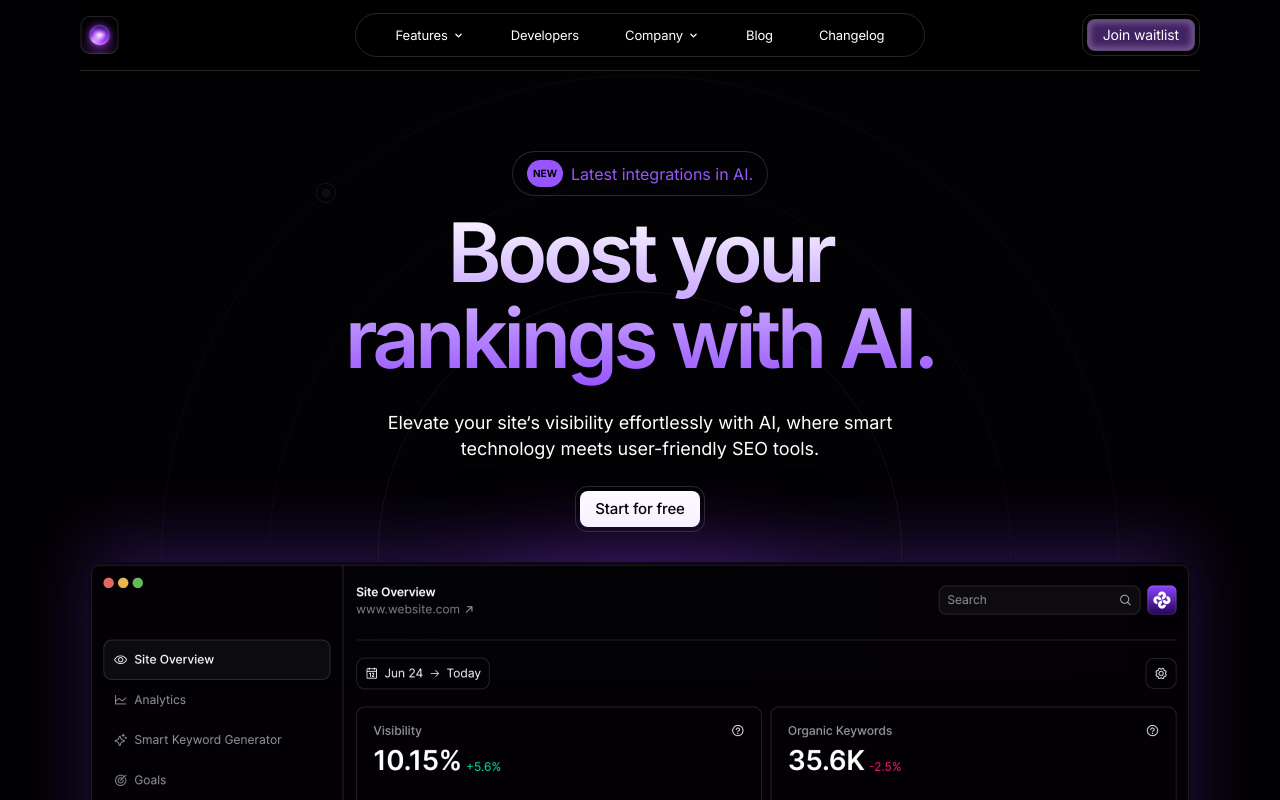
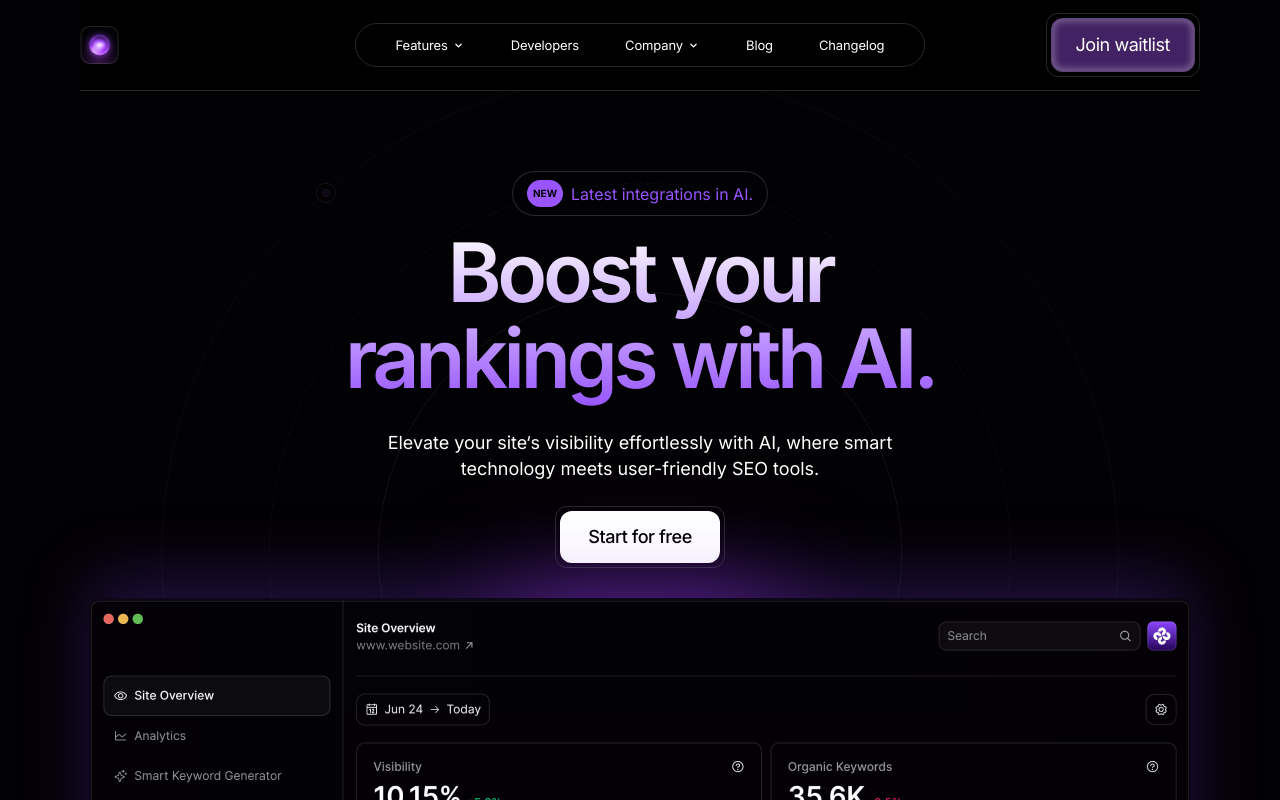
Before and after one commit to Omondi-mutuma/Rank.Ai, a Next.js app: page / in a window 1280 px wide. Shown: the top 800 px of the page. Built offline with nearby package versions, Linux system fonts and the light colour scheme.

Commit message:
Refine custom buttons

```diff
--- a/app/components/ui/Button.tsx
+++ b/app/components/ui/Button.tsx
@@ -13,32 +13,39 @@ const Button: React.FC<ButtonProps> = ({
   ...props
 }) => {
   const sizeClasses = {
-    default: "p-[2px_15px] text-[14px] font-regular",
-    small: "px-[15px] text-[13px]",
-    medium: "px-[15px] py-[5px] text-[15px] font-medium",
-    large: "px-6 py-3 text-lg",
+    default:
+      "px-4 py-2 text-sm font-regular sm:px-5 sm:py-2.5 sm:text-base md:px-6 md:py-3 md:text-lg", // Default sizing adjusts based on screen size
+    small:
+      "px-3 py-1 text-xs sm:px-4 sm:py-1.5 sm:text-sm md:px-5 md:py-2 md:text-base", // Smaller padding and text for small
+    medium:
+      "px-5 py-2 text-sm sm:px-6 sm:py-2.5 sm:text-base md:px-7 md:py-3 md:text-lg font-medium", // Adjust medium size
+    large:
+      "px-6 py-3 text-base sm:px-7 sm:py-3.5 sm:text-lg md:px-8 md:py-4 md:text-xl", // Larger text and padding for large screens
   };
 
   const colorClasses = {
     default:
       "bg-purple-500/40 border border-white/15 shadow-[inset_0px_0px_6px_3px_rgba(255,255,255,0.25)] backdrop-blur-[7px] hover:bg-purple-600/50 hover:border-white/25 hover:shadow-[inset_0px_0px_8px_4px_rgba(255,255,255,0.35)] transition-all duration-300",
-    primary: "bg-white text-black hover:bg-blue-600",
-    secondary: "bg-gray-500 text-white hover:bg-gray-600",
-    tertiary: "bg-white text-gray-800 border border-gray-300 hover:bg-gray-100",
+    primary:
+      "bg-white text-black hover:bg-blue-600 transition-all duration-300",
+    secondary:
+      "bg-gray-500 text-white hover:bg-gray-600 transition-all duration-300",
+    tertiary:
+      "bg-white text-gray-800 border border-gray-300 hover:bg-gray-100 transition-all duration-300",
   };
 
   const baseClasses =
-    "box-border flex flex-row justify-center items-center gap-2.5 rounded-lg  tracking-[-0.01em] leading-[26px] focus:outline-none focus:ring-2 focus:ring-offset-2";
+    "box-border flex flex-row justify-center items-center gap-2.5 rounded-[12px] tracking-tight leading-[26px] focus:outline-none focus:ring-2 focus:ring-offset-2";
 
   return (
-    <div className="border border-white border-opacity-15 w-max p-[4px] rounded-[12px]">
+    <div className="border border-white/15 p-[4px] rounded-[12px]">
       <button
         {...props}
         className={`
           ${baseClasses}
           ${sizeClasses[size]}
           ${colorClasses[color]}
-          ${props.className || ""}
+          ${props.className || "w-full"}
         `}
       >
         {children}
```
